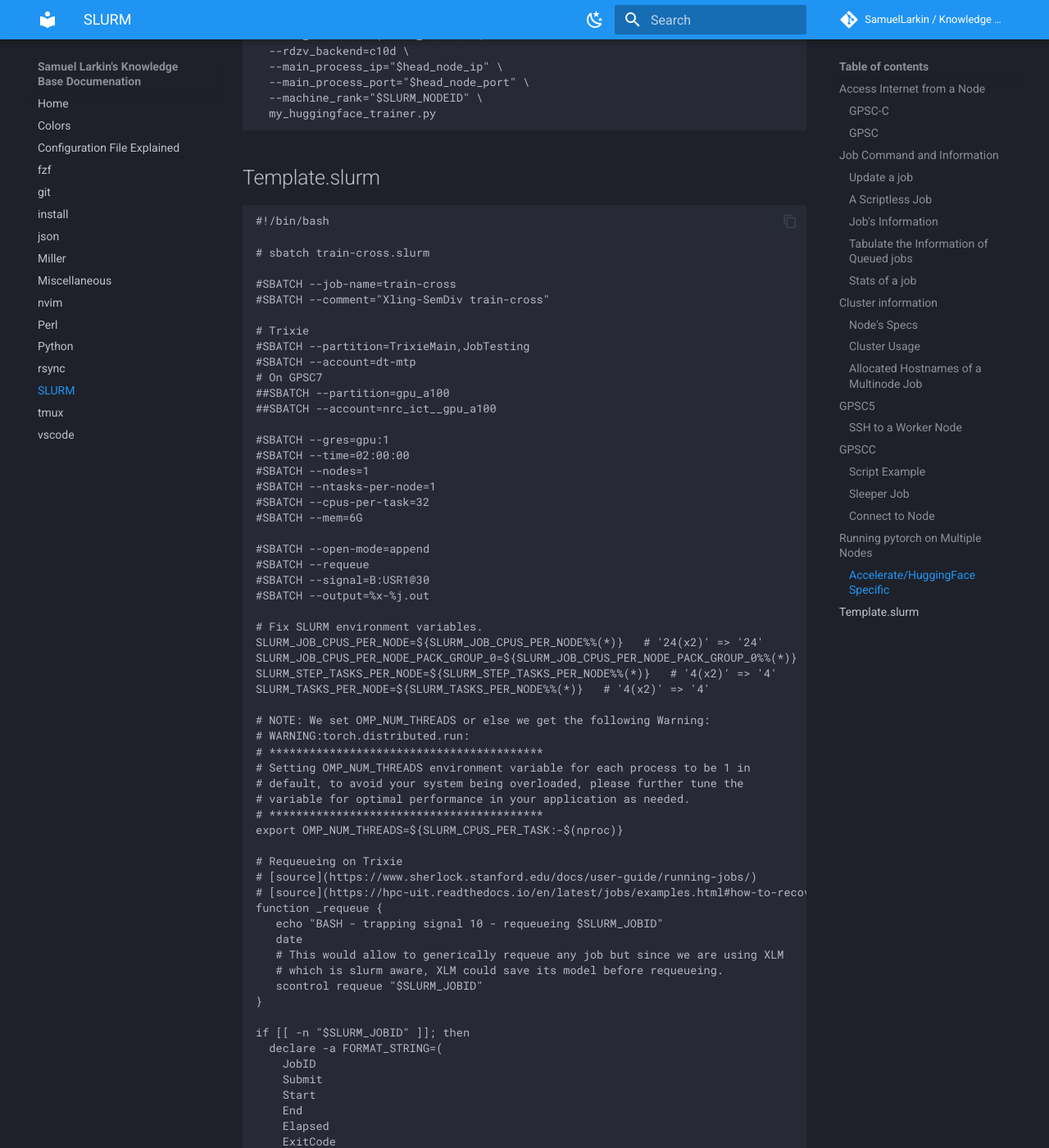
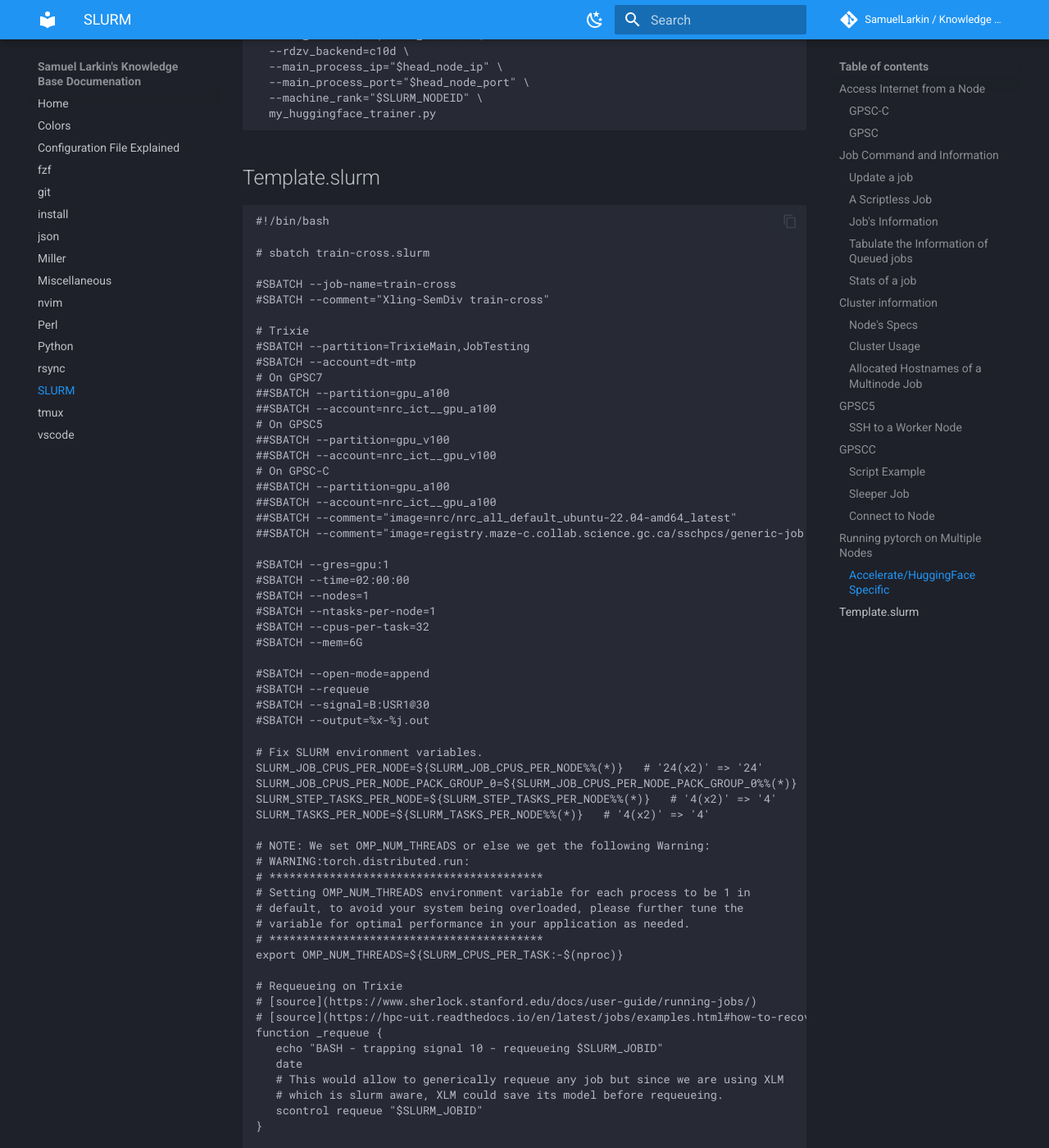
Before and after one commit to SamuelLarkin/kb, an MkDocs documentation site: the page built from docs/slurm.md, in a window 1280 px wide and 1400 px high, scrolled down 7893 px. Shown: the whole window at 82% size. Built offline with MkDocs 1.6.1 and Material for MkDocs 9.7.7, drawn with Linux system fonts in a browser that asks for light colours; comment, search, counter and statistics services are not loaded; the version menu is left out; some of the changed text lies outside the part shown.

Commit message:
feat(slurm): added GPSC5 & GPSC-C partition and account

````diff
--- a/docs/slurm.md
+++ b/docs/slurm.md
@@ -424,6 +424,14 @@ srun accelerate launch \
 # On GPSC7
 ##SBATCH --partition=gpu_a100
 ##SBATCH --account=nrc_ict__gpu_a100
+# On GPSC5
+##SBATCH --partition=gpu_v100
+##SBATCH --account=nrc_ict__gpu_v100
+# On GPSC-C
+##SBATCH --partition=gpu_a100
+##SBATCH --account=nrc_ict__gpu_a100
+##SBATCH --comment="image=nrc/nrc_all_default_ubuntu-22.04-amd64_latest"
+##SBATCH --comment="image=registry.maze-c.collab.science.gc.ca/sschpcs/generic-job:ubuntu22.04_master"
 
 #SBATCH --gres=gpu:1
 #SBATCH --time=02:00:00
@@ -539,7 +547,3 @@ debug_info
 
 command time --portability bash train-cross.sh en fr
 ```
-
-```
-
-```
````
